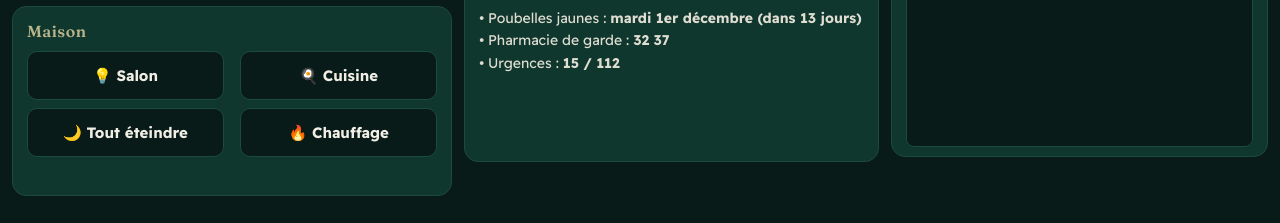
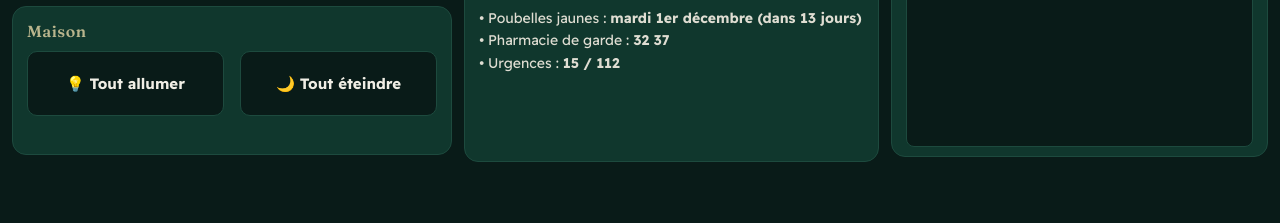
Before and after one commit to vergerdeslouves/ecran, a plain HTML site: page index.html in a window 1280 px wide. Shown: the part 577-800 px from the top of the page. Drawn offline with Linux system fonts and the light colour scheme; no server answers.

Commit message:
Boutons Tout allumer / Tout éteindre via Alexa
Updated button styles and modified smart button actions.

```diff
--- a/index.html
+++ b/index.html
@@ -54,7 +54,7 @@
     /* SMART LIFE */
     .smart-grid { overflow: hidden; }
     .smart-btn {
-      float: left; width: 48%; margin-bottom: 8px; padding: 14px 8px;
+      float: left; width: 48%; margin-bottom: 8px; padding: 22px 8px;
       background-color: #091b18; border: 1px solid #1d4a3e; border-radius: 10px;
       color: #f0eee5; font-size: 15px; font-weight: bold; text-align: center; cursor: pointer;
     }
@@ -136,10 +136,8 @@
     <div class="card">
       <div class="card-title">Maison</div>
       <div class="smart-grid">
-        <div class="smart-btn" onclick="triggerSmart('salon', this)">💡 Salon</div>
-        <div class="smart-btn" onclick="triggerSmart('cuisine', this)">🍳 Cuisine</div>
+        <div class="smart-btn" onclick="triggerSmart('tout_on', this)">💡 Tout allumer</div>
         <div class="smart-btn" onclick="triggerSmart('tout_off', this)">🌙 Tout éteindre</div>
-        <div class="smart-btn" onclick="triggerSmart('chauffage', this)">🔥 Chauffage</div>
       </div>
       <div id="smart-status"></div>
     </div>
@@ -201,11 +199,10 @@
       + '&src=c63fed9bd5e8f0fc7e8a37d7014c8e85c6e43ef81d127d1ad87169a2d36a44cf%40group.calendar.google.com&color=%23039BE5',
 
     // Liens de déclenchement des lumières (un par bouton). Laisser vide = bouton inactif.
+    // (créés sur virtualsmarthome.xyz/url_routine_trigger, reliés à des routines Alexa)
     smart: {
-      salon: '',
-      cuisine: '',
-      tout_off: '',
-      chauffage: ''
+      tout_on: 'https://www.virtualsmarthome.xyz/url_routine_trigger/activate.php?trigger=d163655f-91b0-4522-b284-7ad8ae1281c7&token=53b88e84-94d5-460a-933e-343fef634c79&response=json',
+      tout_off: 'https://www.virtualsmarthome.xyz/url_routine_trigger/activate.php?trigger=3cd3bd73-8621-4efe-9a7c-02cbcd847f8a&token=3bf632ec-0e47-41ad-ad3f-1a36a1317ae3&response=json'
     },
 
     // Poubelles : un passage de référence (année, mois, jour) et l'intervalle en jours
```
